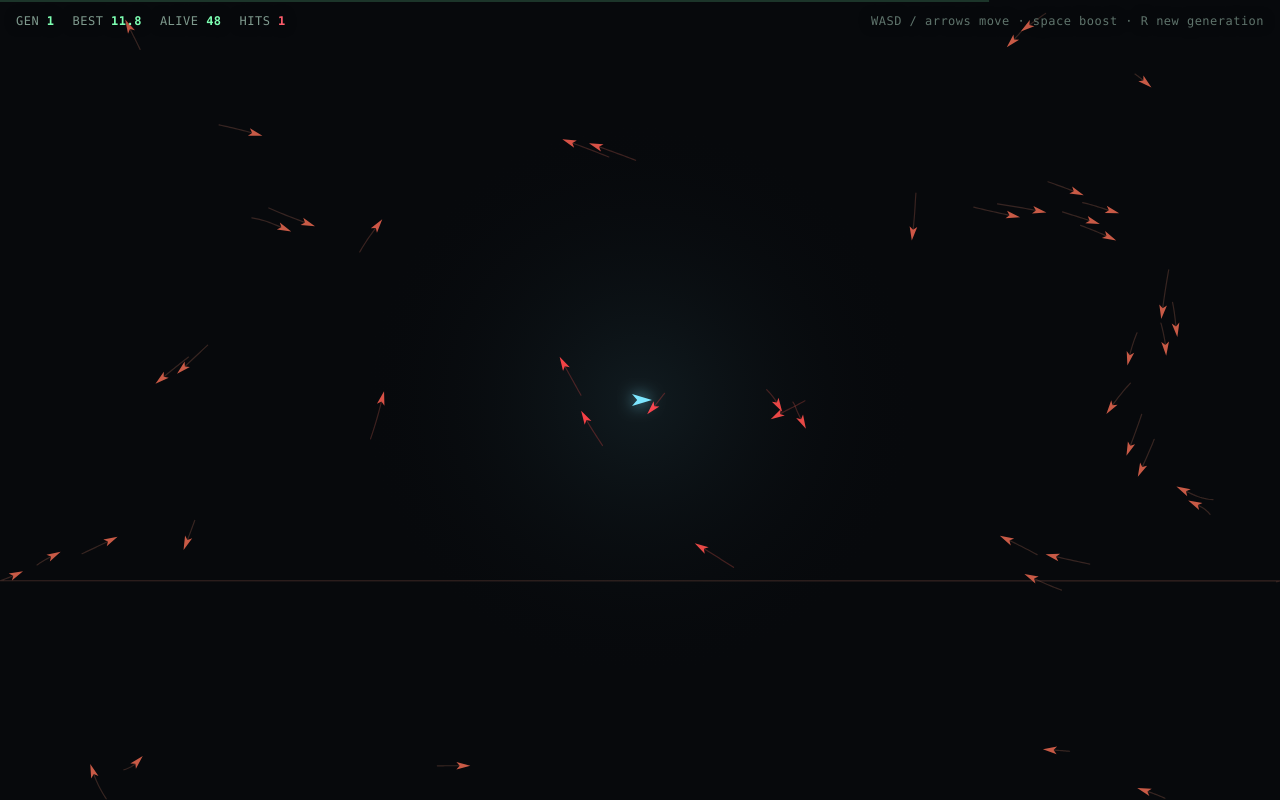
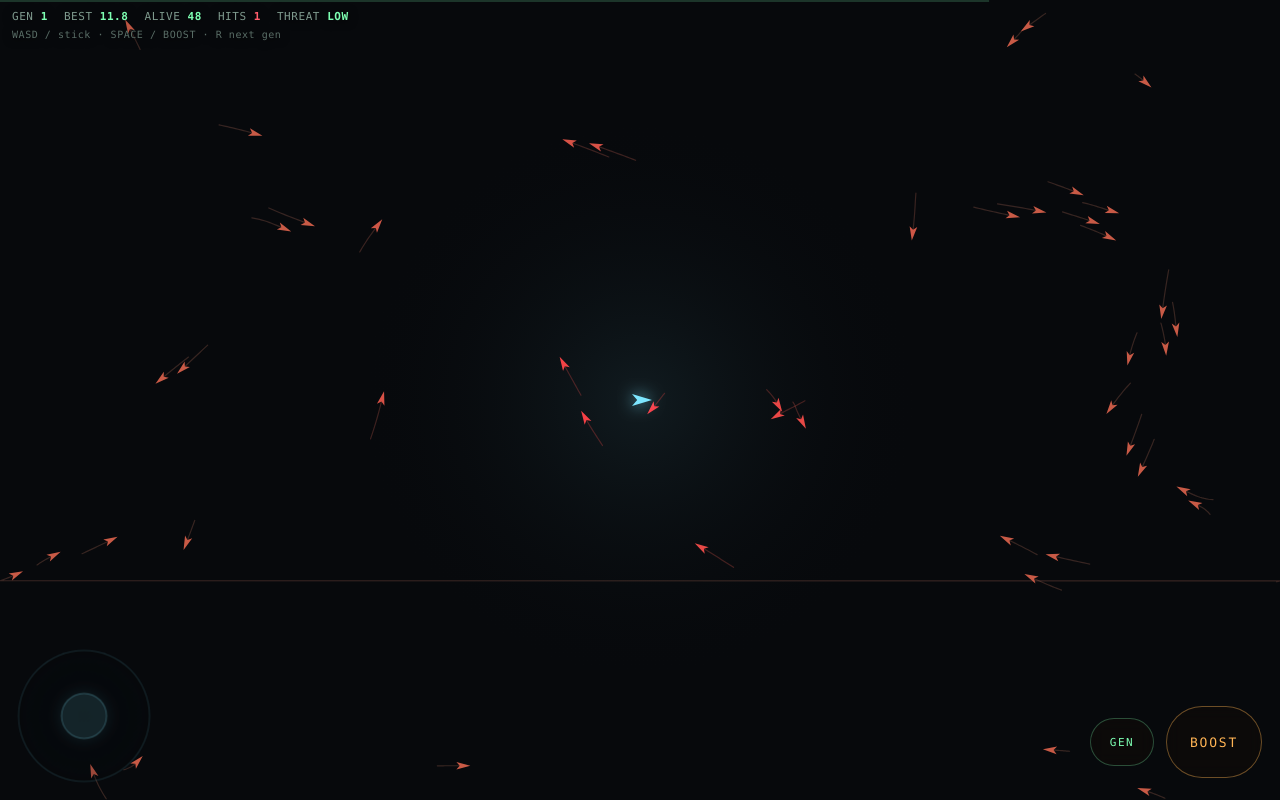
Before and after one commit to TheBabelDragon/neuro-swarm, a plain HTML site: page index.html in a window 1280 px wide. Drawn offline with Linux system fonts and the light colour scheme.

Commit message:
night-ops quads, follow cam, touch stick + boost

```diff
--- a/index.html
+++ b/index.html
@@ -2,24 +2,45 @@
 <html lang="en">
 <head>
   <meta charset="utf-8" />
-  <meta name="viewport" content="width=device-width, initial-scale=1, viewport-fit=cover" />
+  <meta name="viewport" content="width=device-width, initial-scale=1, viewport-fit=cover, user-scalable=no" />
+  <meta name="apple-mobile-web-app-capable" content="yes" />
+  <meta name="apple-mobile-web-app-status-bar-style" content="black-translucent" />
+  <meta name="mobile-web-app-capable" content="yes" />
+  <meta name="theme-color" content="#07090c" />
   <title>neuro-swarm</title>
   <link rel="stylesheet" href="style.css" />
 </head>
 <body>
   <canvas id="field"></canvas>
+
   <div id="hud">
-    <span>GEN <b id="gen">1</b></span>
-    <span>BEST <b id="best">0</b></span>
-    <span>ALIVE <b id="alive">0</b></span>
-    <span>HITS <b id="hits" class="hit">0</b></span>
-    <span class="hint">WASD / arrows move · space boost · R new generation</span>
+    <div class="row">
+      <span>GEN <b id="gen">1</b></span>
+      <span>BEST <b id="best">0</b></span>
+      <span>ALIVE <b id="alive">0</b></span>
+      <span>HITS <b id="hits" class="hit">0</b></span>
+      <span>THREAT <b id="threat">LOW</b></span>
+    </div>
+    <span class="hint" id="hint">WASD / stick · SPACE / BOOST · R next gen</span>
   </div>
+
   <div id="toast"></div>
+
+  <div id="touch" aria-hidden="true">
+    <div id="stick" class="pad">
+      <div class="ring"></div>
+      <div id="knob" class="knob"></div>
+    </div>
+    <button id="boost" type="button">BOOST</button>
+    <button id="nextgen" type="button">GEN</button>
+  </div>
+
   <script src="js/net.js"></script>
   <script src="js/ga.js"></script>
   <script src="js/flock.js"></script>
+  <script src="js/audio.js"></script>
   <script src="js/world.js"></script>
+  <script src="js/input.js"></script>
   <script src="js/main.js"></script>
 </body>
 </html>
--- a/style.css
+++ b/style.css
@@ -1,7 +1,5 @@
 :root {
-  --bg: #07090c;
-  --panel: rgba(10, 16, 18, 0.72);
-  --line: #1c2a28;
+  --bg: #05070a;
   --text: #d8e6de;
   --text-dim: #7f9a8e;
   --phosphor: #7dffb2;
@@ -12,7 +10,11 @@
   --sans: -apple-system, BlinkMacSystemFont, "SF Pro Text", system-ui, sans-serif;
 }
 
-* { box-sizing: border-box; -webkit-tap-highlight-color: transparent; }
+* {
+  box-sizing: border-box;
+  -webkit-tap-highlight-color: transparent;
+  touch-action: none;
+}
 
 html, body {
   margin: 0;
@@ -23,53 +25,140 @@ html, body {
   background: var(--bg);
   color: var(--text);
   font-family: var(--sans);
+  user-select: none;
+  -webkit-user-select: none;
 }
 
 #field {
   display: block;
   width: 100vw;
   height: 100vh;
-  background:
-    radial-gradient(1200px 800px at 50% 40%, #101820 0%, #07090c 70%);
+  width: 100dvw;
+  height: 100dvh;
 }
 
 #hud {
   position: fixed;
-  top: 14px;
-  left: 16px;
-  right: 16px;
+  top: max(10px, env(safe-area-inset-top));
+  left: max(12px, env(safe-area-inset-left));
+  right: max(12px, env(safe-area-inset-right));
+  pointer-events: none;
+  font-family: var(--mono);
+  font-size: 11px;
+  letter-spacing: 0.05em;
+  color: var(--text-dim);
+  text-shadow: 0 1px 10px #000;
+}
+
+#hud .row {
   display: flex;
   flex-wrap: wrap;
-  gap: 10px 18px;
-  align-items: baseline;
-  pointer-events: none;
-  font-family: var(--mono);
-  font-size: 12px;
-  letter-spacing: 0.04em;
-  color: var(--text-dim);
-  text-shadow: 0 0 12px rgba(0, 0, 0, 0.8);
+  gap: 8px 16px;
 }
 
-#hud b {
-  color: var(--phosphor);
-  font-weight: 600;
+#hud b { color: var(--phosphor); font-weight: 600; }
+#hud .hit { color: var(--danger); }
+#hud .hint {
+  display: block;
+  margin-top: 6px;
+  color: #5a6e67;
+  font-size: 10px;
 }
-
-#hud .hit { color: var(--danger); }
-#hud .hint { margin-left: auto; color: #5f746c; }
 
 #toast {
   position: fixed;
   left: 50%;
-  bottom: 22px;
-  transform: translateX(-50%);
+  top: 42%;
+  transform: translate(-50%, -50%);
   font-family: var(--mono);
-  font-size: 12px;
+  font-size: 13px;
+  letter-spacing: 0.16em;
   color: var(--amber);
-  letter-spacing: 0.08em;
   pointer-events: none;
   opacity: 0;
-  transition: opacity 0.25s ease;
+  text-shadow: 0 0 18px rgba(255, 180, 84, 0.45);
+  transition: opacity 0.28s ease;
+}
+#toast.show { opacity: 1; }
+
+#touch {
+  position: fixed;
+  inset: 0;
+  pointer-events: none;
 }
 
-#toast.show { opacity: 1; }
+#stick {
+  position: absolute;
+  left: max(18px, env(safe-area-inset-left));
+  bottom: max(18px, env(safe-area-inset-bottom));
+  width: 132px;
+  height: 132px;
+  pointer-events: none;
+  opacity: 0.55;
+}
+
+#stick .ring {
+  position: absolute;
+  inset: 0;
+  border-radius: 50%;
+  border: 1px solid rgba(126, 231, 255, 0.28);
+  background: radial-gradient(circle at 50% 50%, rgba(8, 16, 20, 0.15), rgba(8, 16, 20, 0.45));
+  box-shadow: inset 0 0 24px rgba(0, 0, 0, 0.35);
+}
+
+#stick .knob {
+  position: absolute;
+  left: 50%;
+  top: 50%;
+  width: 46px;
+  height: 46px;
+  margin: -23px 0 0 -23px;
+  border-radius: 50%;
+  background: rgba(126, 231, 255, 0.22);
+  border: 1px solid rgba(126, 231, 255, 0.55);
+  box-shadow: 0 0 16px rgba(126, 231, 255, 0.2);
+}
+
+#boost, #nextgen {
+  pointer-events: auto;
+  position: absolute;
+  bottom: max(22px, env(safe-area-inset-bottom));
+  height: 72px;
+  border-radius: 999px;
+  border: 1px solid rgba(255, 180, 84, 0.4);
+  background: rgba(20, 14, 8, 0.42);
+  color: var(--amber);
+  font-family: var(--mono);
+  letter-spacing: 0.14em;
+  font-size: 13px;
+  backdrop-filter: blur(8px);
+}
+
+#boost {
+  right: max(18px, env(safe-area-inset-right));
+  width: 96px;
+}
+
+#boost.hot {
+  background: rgba(255, 180, 84, 0.22);
+  box-shadow: 0 0 22px rgba(255, 180, 84, 0.35);
+  color: #fff4d8;
+}
+
+#nextgen {
+  right: max(126px, calc(env(safe-area-inset-right) + 108px));
+  width: 64px;
+  height: 48px;
+  bottom: max(34px, calc(env(safe-area-inset-bottom) + 12px));
+  border-color: rgba(125, 255, 178, 0.28);
+  color: var(--phosphor);
+  font-size: 11px;
+}
+
+@media (hover: hover) and (pointer: fine) {
+  #stick { opacity: 0.18; }
+}
+
+@media (max-width: 640px) {
+  #hud .hint { display: none; }
+}
```
Also changed, not shown: 1 other file.
